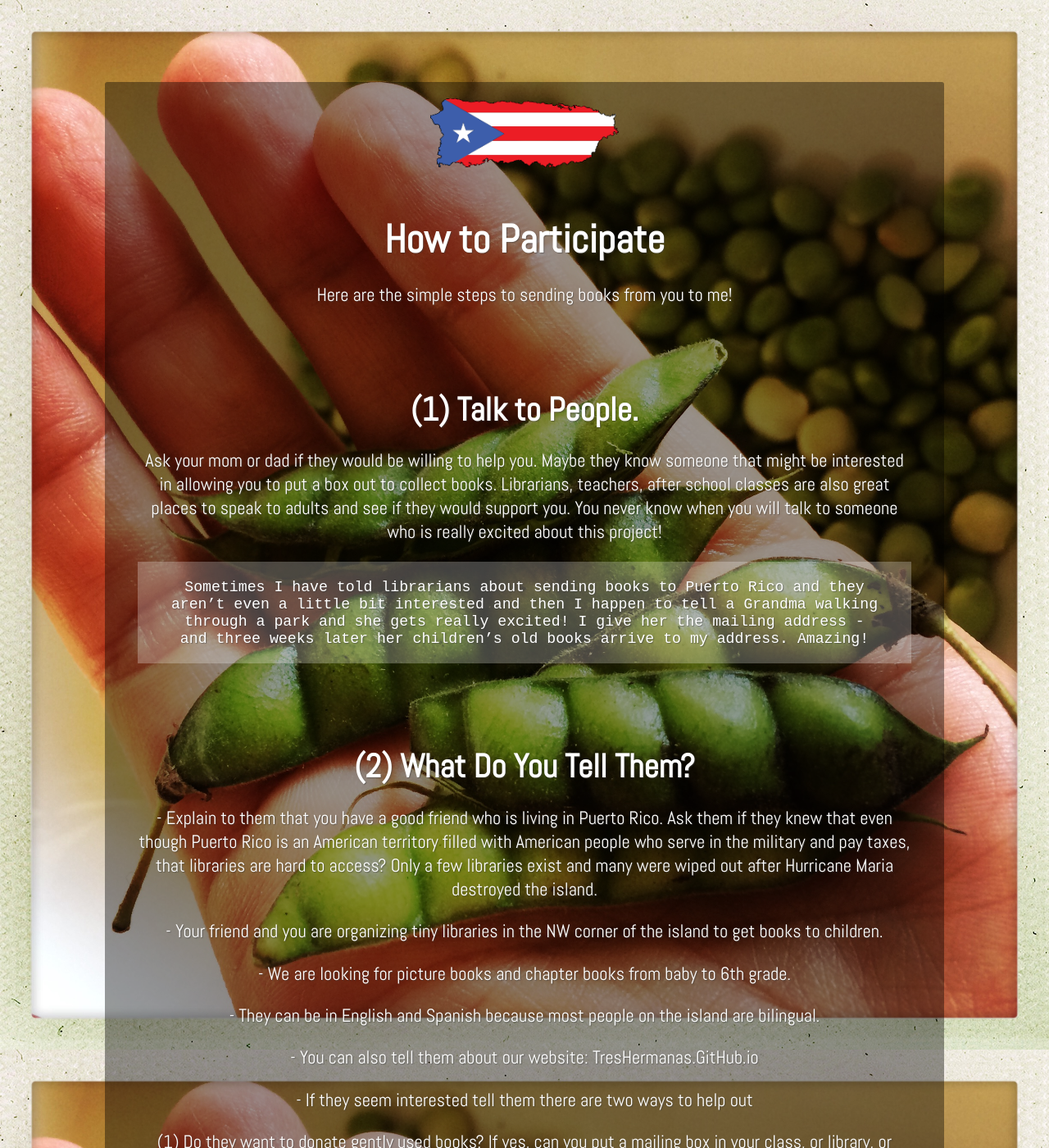
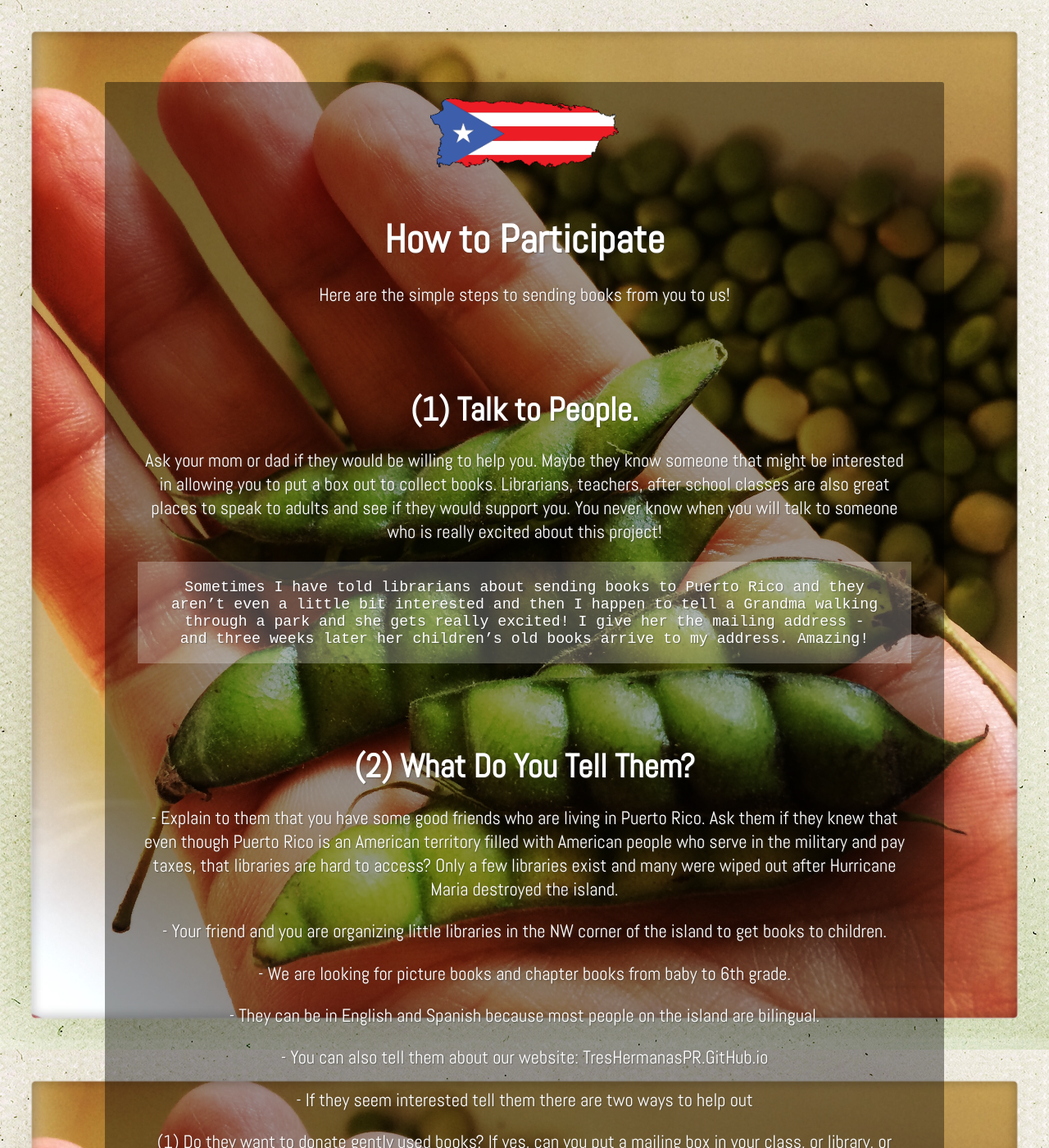
Before and after one commit to treshermanaspr/treshermanaspr.github.io, a Jekyll site: the page built from pages/participate.html, in a window 1280 px wide and 1400 px high. Shown: the whole window at 82% size. Built offline with Jekyll 4.4.1, drawn with Linux system fonts in a browser that asks for light colours; nearby versions of some CDN libraries; some of the changed text lies outside the part shown.

Commit message:
Update participate.html

```diff
--- a/pages/participate.html
+++ b/pages/participate.html
@@ -1,10 +1,10 @@
 ---
 title: How to Participate
-description: How to Help My with my Book Project.
+description: How to Help with Our Book Project.
 background_image: /uploads/project-logos/peapods.jpg
 ---
 
-<p class="editable">Here are the simple steps to sending books from you to me!</p>
+<p class="editable">Here are the simple steps to sending books from you to us!</p>
 
 <h3>(1) Talk to People.</h3>
 
@@ -16,15 +16,15 @@ background_image: /uploads/project-logos/peapods.jpg
 
 <h3>(2) What Do You Tell Them? </h3>
 
-<p class="editable">- Explain to them that you have a good friend who is living in Puerto Rico.  Ask them if they knew that even though Puerto Rico is an American territory filled with American people who serve in the military and pay taxes, that libraries are hard to access?  Only a few libraries exist and many were wiped out after Hurricane Maria destroyed the island.  </p>
+<p class="editable">- Explain to them that you have some good friends who are living in Puerto Rico.  Ask them if they knew that even though Puerto Rico is an American territory filled with American people who serve in the military and pay taxes, that libraries are hard to access?  Only a few libraries exist and many were wiped out after Hurricane Maria destroyed the island.  </p>
 
-<p class="editable">- Your friend and you are organizing tiny libraries in the NW corner of the island to get books to children.  </p>
+<p class="editable">- Your friend and you are organizing little libraries in the NW corner of the island to get books to children.  </p>
 
 <p class="editable">- We are looking for picture books and chapter books from baby to 6th grade.  </p>
 
 <p class="editable">- They can be in English and Spanish because most people on the island are bilingual.</p>
 
-<p class="editable">- You can also tell them about our website: TresHermanas.GitHub.io </p>
+<p class="editable">- You can also tell them about our website: TresHermanasPR.GitHub.io </p>
 
 <p class="editable">- If they seem interested tell them there are two ways to help out</p>
 
@@ -48,7 +48,7 @@ background_image: /uploads/project-logos/peapods.jpg
 
 <h3>(6) Ship It!</h3>
 
-<p>Tape up the box and ship it to me. The shipping address is:</p>
+<p>Tape up the box and ship it to our mom. The shipping address is:</p>
 
 <div class="tip">
   <code>
@@ -60,4 +60,4 @@ background_image: /uploads/project-logos/peapods.jpg
 
 <h3>(7) Then What Happens?</h3>
 
-<p>Books will arrive to me and I will place them in the tiny library that I built in playgrounds in Aguadilla, PR.  </p>
+<p>Books will arrive and we will place them in the little libraries that I have built in playgrounds around Aguadilla.  </p>
```
